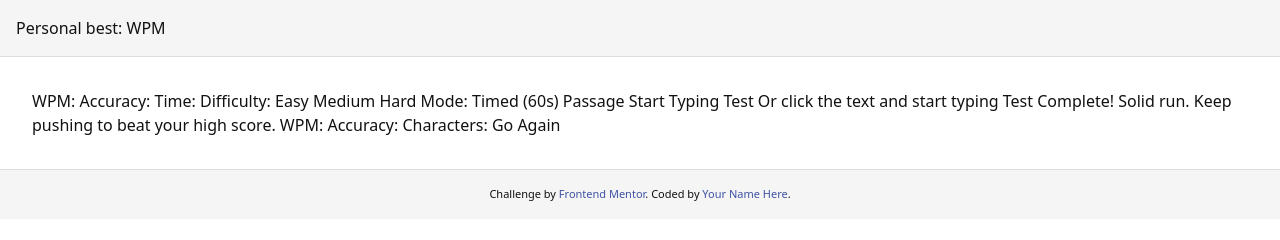
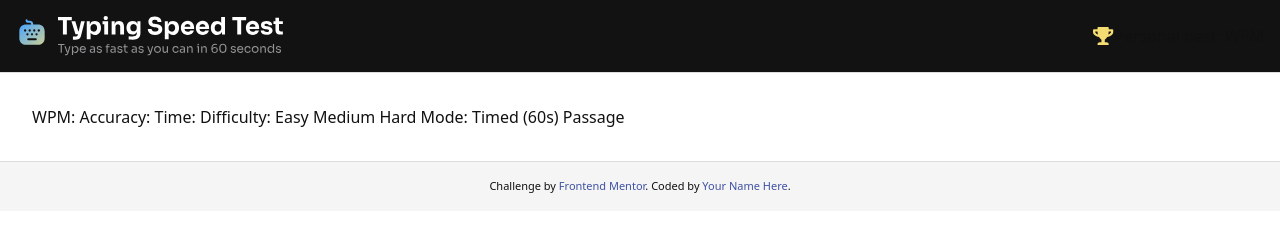
Before and after one commit to rjcrowderschaefer/FM-typing-speed-test, a plain HTML site: page index.html in a window 1280 px wide. Drawn offline with Linux system fonts and the light colour scheme.

Commit message:
Updates to HTML layout and CSS planning

```diff
--- a/index.html
+++ b/index.html
@@ -11,10 +11,16 @@
 </head>
 <body>
 <header>
-  <!-- Insert logo left -->
-  Personal best: <!-- PB --> WPM
+  <div class="header-content">
+  <img src="/assets/images/logo-large.svg" alt="Typing Speed Test logo">
+  <div class="personal-best">
+    <img src="/assets/images/icon-personal-best.svg" alt="Personal Best Icon">
+    <p>Personal best: <!-- PB --> WPM</p>
+  </div>
+  </div>
 </header>
 <main>
+  <div class="stats-content">
   WPM: <!-- WPM -->
   Accuracy: <!-- Accuracy -->
   Time: <!-- Time -->
@@ -27,22 +33,23 @@
   Mode:
   Timed (60s)
   Passage
+  </div>
 
   <!-- Passage -->
-
+  <div class="passage-overlay-content">
   Start Typing Test
   Or click the text and start typing
-
+  </div>
   <!-- Test Complete Start -->
 
+  <div class="test-complete-content">
   Test Complete!
   Solid run. Keep pushing to beat your high score.
-
   WPM: <!-- WPM -->
   Accuracy: <!-- Accuracy -->
   Characters: <!-- Correct/Incorrect -->
-
   Go Again
+  </div>
   </main>
 
   <!-- Test Complete End -->
--- a/style.css
+++ b/style.css
@@ -426,14 +426,38 @@ tr:last-child td {
 header {
     grid-area: header;
     padding: 1rem;
-    background-color: #f5f5f5;
+    background-color: #121212;
     border-bottom: 1px solid #ddd;
+}
+
+.header-content {
+    display: flex;
+    flex-direction: row;
+    justify-content: space-between;
+}
+
+.personal-best {
+    display: flex;
+    align-items: center;
 }
 
 main {
     grid-area: main;
     padding: 2rem;
     overflow-y: auto;
+}
+
+.stats-content {
+    display: flex;
+    flex-direction: row;
+}
+
+.passage-overlay-content {
+    display: none;
+}
+
+.test-complete-content {
+    display: none;
 }
 
 footer {
```
